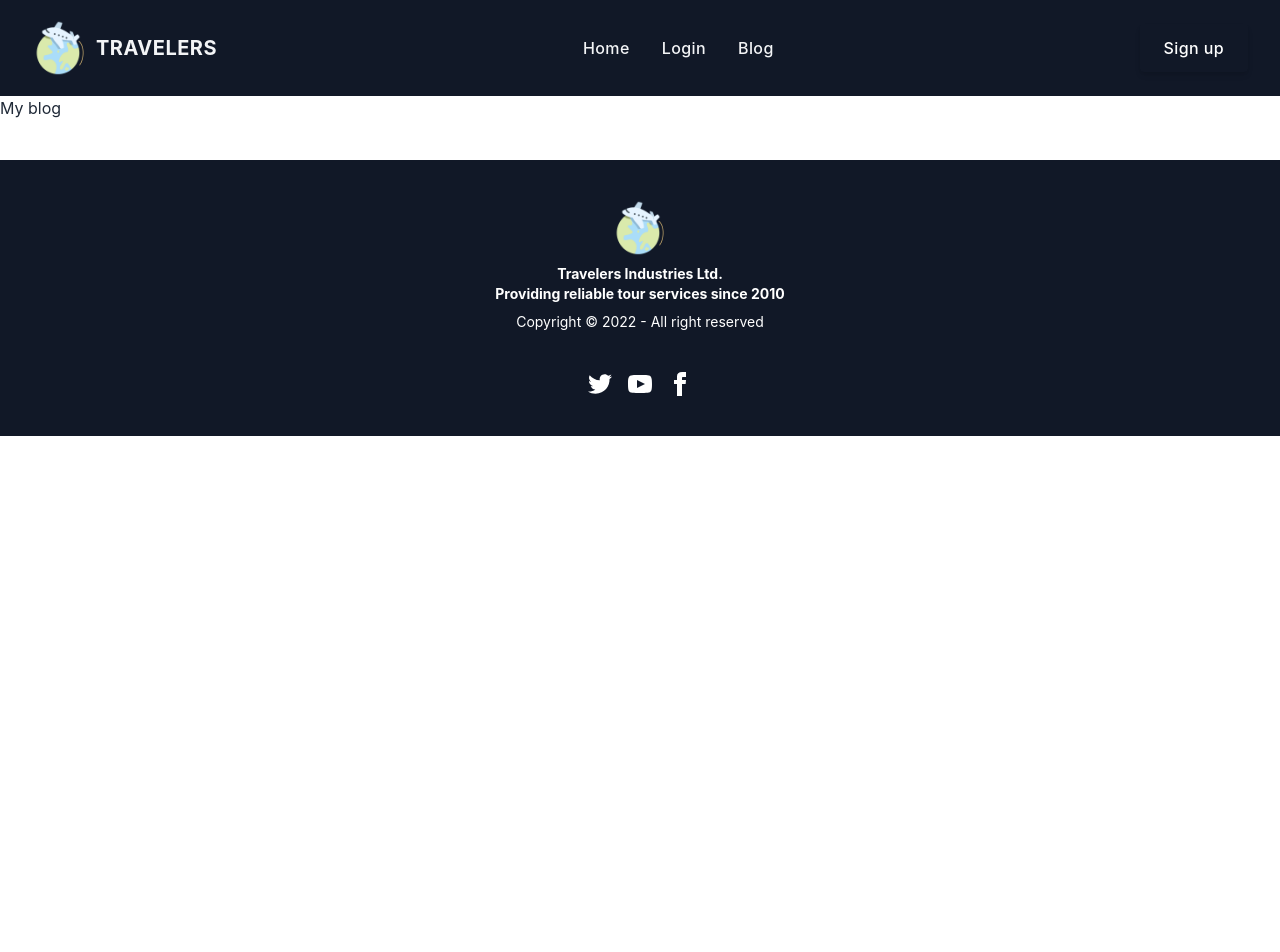
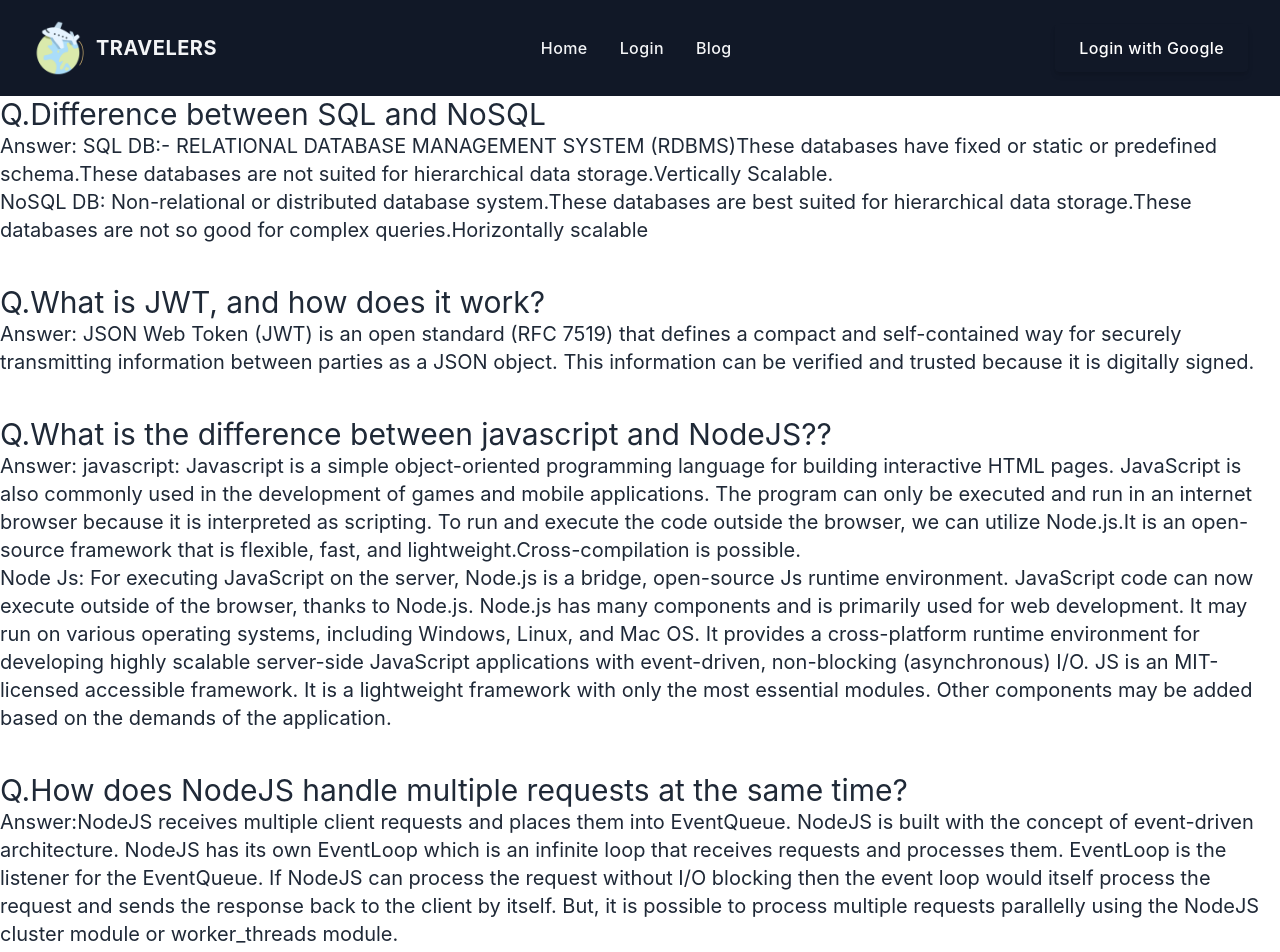
Before and after one commit to Mahadibappi/tour-exploer-app-client, a React (Create React App) app: page /blog in a window 1280 px wide. Shown: the top 952 px of the page. Before the commit the page ends 800 px from the top, so only its background shows below. Built offline with nearby package versions, Linux system fonts and the light colour scheme; no server answers.

Commit message:
delete added

```diff
--- a/package.json
+++ b/package.json
@@ -10,6 +10,7 @@
     "firebase": "^9.13.0",
     "react": "^18.2.0",
     "react-dom": "^18.2.0",
+    "react-photo-view": "^1.2.2",
     "react-router-dom": "^6.4.3",
     "react-scripts": "5.0.1",
     "web-vitals": "^2.1.4"
--- a/src/Context/AuthProvider.js
+++ b/src/Context/AuthProvider.js
@@ -5,6 +5,7 @@ import {
   onAuthStateChanged,
   signInWithEmailAndPassword,
   signOut,
+  signInWithPopup,
 } from "firebase/auth";
 import app from "../firebase/Firebase.config";
 
@@ -36,6 +37,11 @@ const AuthProvider = ({ children }) => {
     return signInWithEmailAndPassword(auth, email, password);
   };
 
+  //google login
+  const googleLogin = (provider) => {
+    return signInWithPopup(auth, provider);
+  };
+
   // sign out
   const logout = () => {
     return signOut(auth);
@@ -47,6 +53,7 @@ const AuthProvider = ({ children }) => {
     createUser,
     signIn,
     logout,
+    googleLogin,
   };
 
   return (
--- a/src/Pages/Blog/Blog.js
+++ b/src/Pages/Blog/Blog.js
@@ -3,7 +3,70 @@ import React from "react";
 const Blog = () => {
   return (
     <div>
-      <h1> My blog</h1>
+      <div className="mb-10">
+        <h2 className="text-3xl text-bold">
+          Q.Difference between SQL and NoSQL
+        </h2>
+        <p className="text-xl">
+          Answer: SQL DB:- RELATIONAL DATABASE MANAGEMENT SYSTEM (RDBMS)These
+          databases have fixed or static or predefined schema.These databases
+          are not suited for hierarchical data storage.Vertically Scalable.{" "}
+          <br /> NoSQL DB: Non-relational or distributed database system.These
+          databases are best suited for hierarchical data storage.These
+          databases are not so good for complex queries.Horizontally scalable
+        </p>
+      </div>
+      <div className="mb-10">
+        <h2 className="text-3xl text-bold">
+          Q.What is JWT, and how does it work?
+        </h2>
+        <p className="text-xl">
+          Answer: JSON Web Token (JWT) is an open standard (RFC 7519) that
+          defines a compact and self-contained way for securely transmitting
+          information between parties as a JSON object. This information can be
+          verified and trusted because it is digitally signed.
+        </p>
+      </div>
+      <div className="mb-10">
+        <h2 className="text-3xl text-bold">
+          Q.What is the difference between javascript and NodeJS??
+        </h2>
+        <p className="text-xl">
+          Answer: javascript: Javascript is a simple object-oriented programming
+          language for building interactive HTML pages. JavaScript is also
+          commonly used in the development of games and mobile applications. The
+          program can only be executed and run in an internet browser because it
+          is interpreted as scripting. To run and execute the code outside the
+          browser, we can utilize Node.js.It is an open-source framework that is
+          flexible, fast, and lightweight.Cross-compilation is possible. <br />
+          Node Js: For executing JavaScript on the server, Node.js is a bridge,
+          open-source Js runtime environment. JavaScript code can now execute
+          outside of the browser, thanks to Node.js. Node.js has many components
+          and is primarily used for web development. It may run on various
+          operating systems, including Windows, Linux, and Mac OS. It provides a
+          cross-platform runtime environment for developing highly scalable
+          server-side JavaScript applications with event-driven, non-blocking
+          (asynchronous) I/O. JS is an MIT-licensed accessible framework. It is
+          a lightweight framework with only the most essential modules. Other
+          components may be added based on the demands of the application.
+        </p>
+      </div>
+      <div className="mb-10">
+        <h2 className="text-3xl text-bold">
+          Q.How does NodeJS handle multiple requests at the same time?
+        </h2>
+        <p className="text-xl">
+          Answer:NodeJS receives multiple client requests and places them into
+          EventQueue. NodeJS is built with the concept of event-driven
+          architecture. NodeJS has its own EventLoop which is an infinite loop
+          that receives requests and processes them. EventLoop is the listener
+          for the EventQueue. If NodeJS can process the request without I/O
+          blocking then the event loop would itself process the request and
+          sends the response back to the client by itself. But, it is possible
+          to process multiple requests parallelly using the NodeJS cluster
+          module or worker_threads module.
+        </p>
+      </div>
     </div>
   );
 };
--- a/src/Pages/Login/Login.js
+++ b/src/Pages/Login/Login.js
@@ -16,7 +16,7 @@ const Login = () => {
         console.log(user);
         form.reset()
       })
-    .catch((err) => console.log(err));
+      .catch((err) => console.log(err));
   };
   return (
     <div className="hero w-full">
--- a/src/Pages/Myreview/ReviewDetail.js
+++ b/src/Pages/Myreview/ReviewDetail.js
@@ -1,12 +1,15 @@
 import React from "react";
 
-const ReviewDetail = ({ my }) => {
-  const { customerName, message } = my;
+const ReviewDetail = ({ my, handleDelete }) => {
+  const { _id, customerName, serviceName, message } = my;
+
   return (
     <tr>
       <th>
         <label>
-          <input type="checkbox" className="checkbox" />
+          <button onClick={() => handleDelete(_id)} className="btn btn-info">
+            X
+          </button>
         </label>
       </th>
       <td>
@@ -25,7 +28,7 @@ const ReviewDetail = ({ my }) => {
         </div>
       </td>
       <td>{message}</td>
-      <td>Purple</td>
+      <td>{serviceName}</td>
     </tr>
   );
 };
--- a/src/Pages/Service/Details.js
+++ b/src/Pages/Service/Details.js
@@ -1,5 +1,5 @@
 import React, { useContext } from "react";
-import { useLoaderData } from "react-router-dom";
+import { Link, useLoaderData } from "react-router-dom";
 import { AuthContext } from "../../Context/AuthProvider";
 import Review from "../Review/Review";
 
@@ -61,7 +61,11 @@ const Details = () => {
       {/* Add Review section */}
 
       <div>
-        <h3 className="text-4xl text-center  text-teal-500 mt-8">Add Review</h3>
+        {user ? (
+          <>
+            <h3 className="text-4xl text-center  text-teal-500 mt-8">
+              Add Review
+            </h3>
             <form onSubmit={handleReview} className="flex justify-center">
               <div className="grid grid-cols-1 gap-4 mt-3 mx-auto">
                 <input
@@ -98,6 +102,15 @@ const Details = () => {
                 </div>
               </div>
             </form>
+          </>
+        ) : (
+          <Link
+            className="text-4xl text-bold text-teal-400 flex justify-center mt-8"
+            to={"/login"}
+          >
+            Please login to add Review
+          </Link>
+        )}
       </div>
     </div>
   );
--- a/src/Routes/PrivateRoute.js
+++ b/src/Routes/PrivateRoute.js
@@ -4,6 +4,7 @@ import { AuthContext } from "../Context/AuthProvider";
 
 const PrivateRoute = ({ children }) => {
   const { user, loading } = useContext(AuthContext);
+  console.log(user);
   const location = useLocation();
   if (loading) {
     return <h1 className="text-5xl">Loading...</h1>;
@@ -12,7 +13,7 @@ const PrivateRoute = ({ children }) => {
     return children;
   }
 
-  return <Navigate state={{ form: location }} replace></Navigate>;
+  return <Navigate to="/login" state={{ from: location }} replace></Navigate>;
 };
 
 export default PrivateRoute;
--- a/src/Routes/Router.js
+++ b/src/Routes/Router.js
@@ -9,6 +9,7 @@ import Login from "../Pages/Login/Login";
 import SignUp from "../Pages/SignUp/SignUp";
 import Myreview from "../Pages/Myreview/Myreview";
 import Blog from "../Pages/Blog/Blog";
+import PrivateRoute from "./PrivateRoute";
 
 const router = createBrowserRouter([
   {
@@ -42,7 +43,11 @@ const router = createBrowserRouter([
       },
       {
         path: "/myreview",
-        element: <Myreview></Myreview>,
+        element: (
+          <PrivateRoute>
+            <Myreview></Myreview>
+          </PrivateRoute>
+        ),
       },
       {
         path: "/signup",
--- a/src/Shared/Header.js
+++ b/src/Shared/Header.js
@@ -1,11 +1,17 @@
 import React, { useState, useContext } from "react";
 import { AuthContext } from "../Context/AuthProvider";
+import { GoogleAuthProvider } from "firebase/auth";
 import { Link } from "react-router-dom";
 import logo from "../../src/logo.png";
 
 const Header = () => {
-  const { user, logout } = useContext(AuthContext);
+  const { user, logout, googleLogin } = useContext(AuthContext);
   const [isMenuOpen, setIsMenuOpen] = useState(false);
+  const googleProvider = new GoogleAuthProvider();
+
+  const handleGoogle = () => {
+    googleLogin(googleProvider);
+  };
 
   const handlelogOut = () => {
     logout()
@@ -42,15 +48,6 @@ const Header = () => {
             {user?.email ? (
               <>
                 <li>
-                  <button
-                    onClick={handlelogOut}
-                    className="font-medium tracking-wide text-gray-100
-                    transition-colors duration-200 hover:text-teal-accent-400"
-                  >
-                    Logout
-                  </button>
-                </li>
-                <li>
                   <Link
                     to="/myreview"
                     aria-label="Our product"
@@ -69,6 +66,15 @@ const Header = () => {
                   >
                     Add Service
                   </Link>
+                </li>
+                <li>
+                  <button
+                    onClick={handlelogOut}
+                    className="font-medium tracking-wide text-gray-100
+                    transition-colors duration-200 hover:text-teal-accent-400"
+                  >
+                    Logout
+                  </button>
                 </li>
               </>
             ) : (
@@ -96,12 +102,12 @@ const Header = () => {
           <ul className="flex items-center hidden space-x-8 lg:flex">
             <li>
               <Link
-                to="/signup"
+                onClick={handleGoogle}
                 className="inline-flex items-center justify-center h-12 px-6 font-medium tracking-wide text-white transition duration-200 rounded shadow-md bg-deep-purple-accent-400 hover:bg-deep-purple-accent-700 focus:shadow-outline focus:outline-none"
                 aria-label="Sign up"
                 title="Sign up"
               >
-                Sign up
+                Login with Google
               </Link>
             </li>
           </ul>
```
Also changed, not shown: src/Pages/Myreview/Myreview.js (+24 -4 lines), src/Pages/Service/ServiceCard.js (+7 -9 lines), src/index.js (+8 -8 lines), 1 other file (tests, documents, lock files or other folders). Lines whose indentation alone changed are shown as unchanged.
